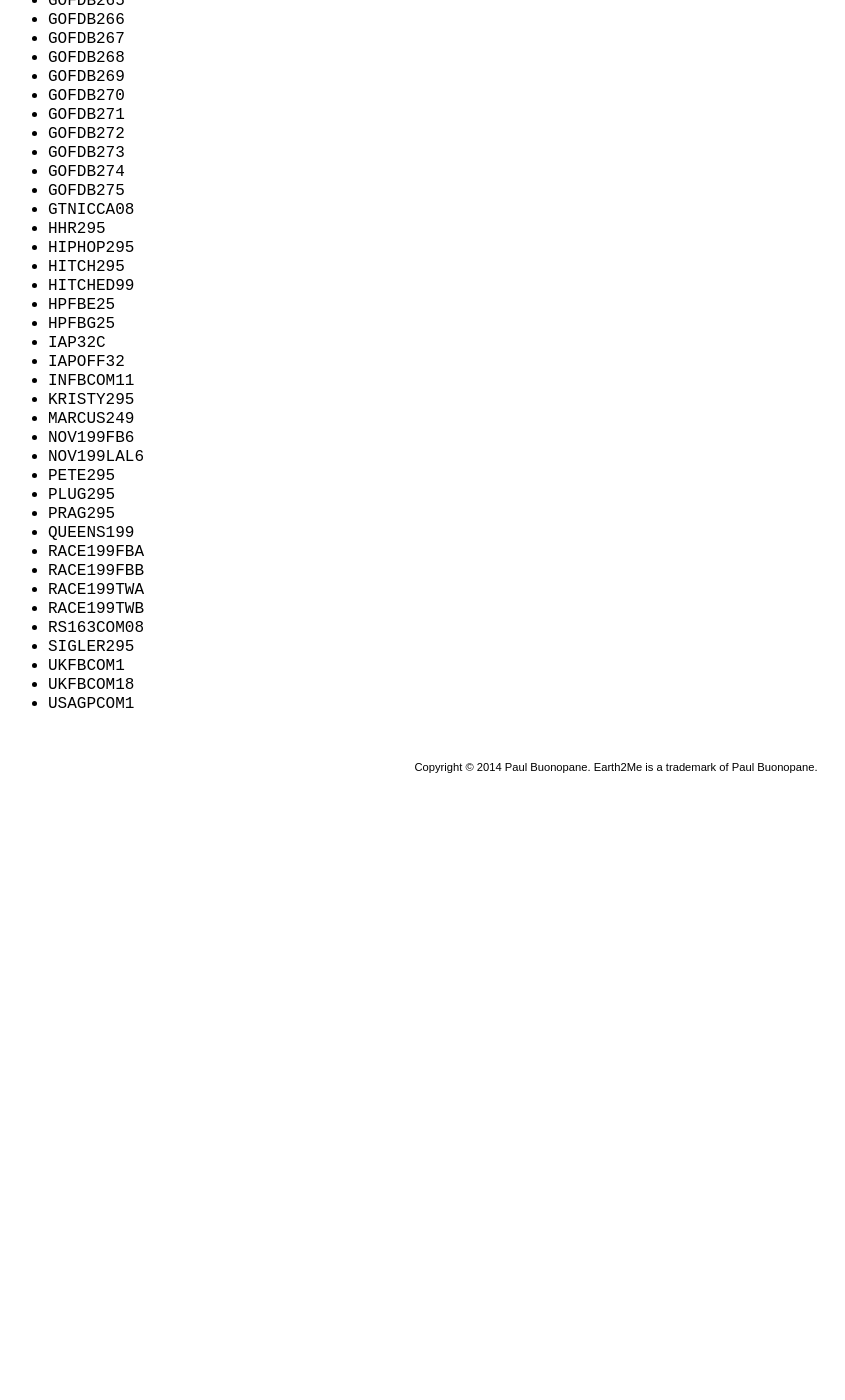
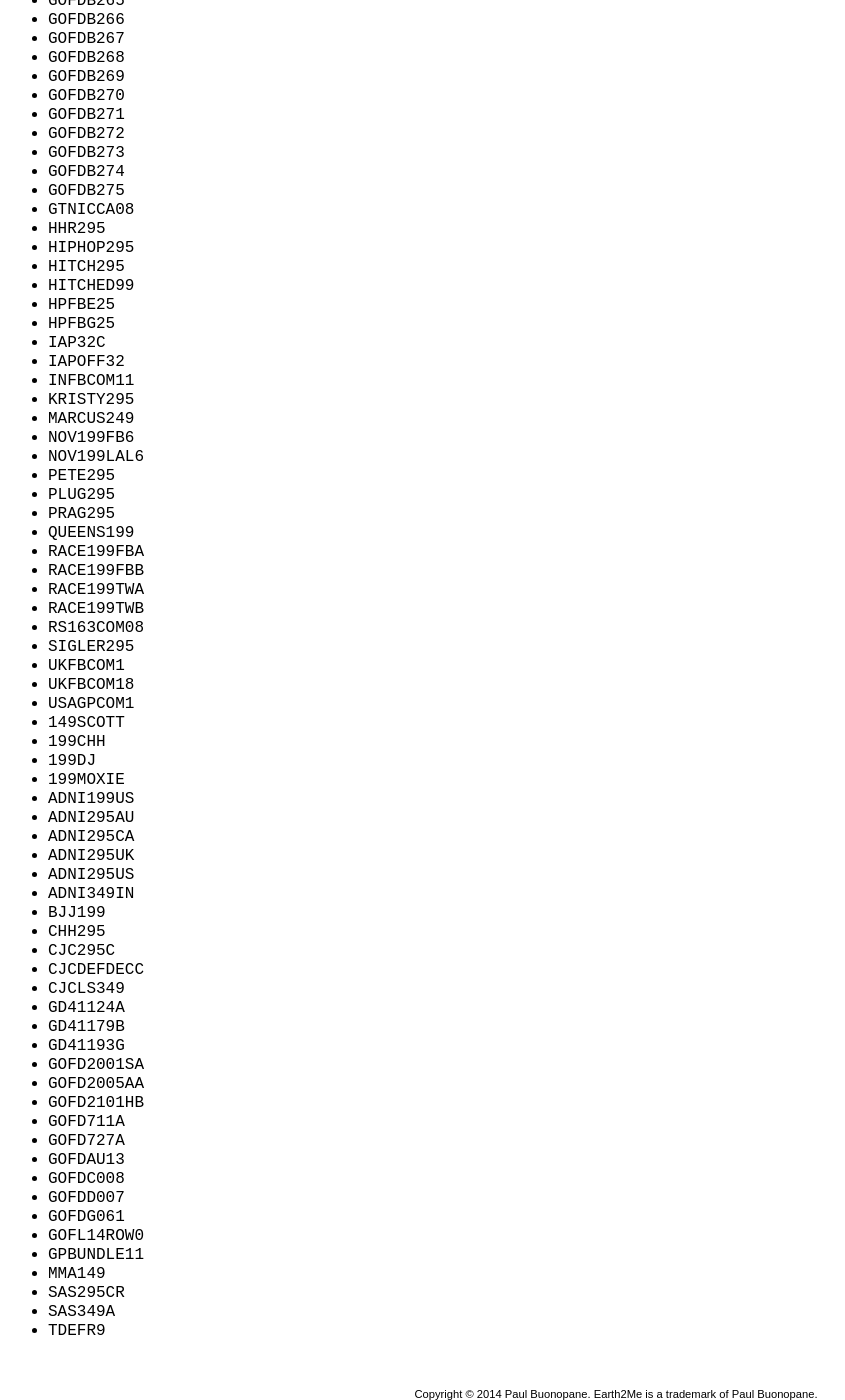
Before and after one commit to Earth2Me/Domains, a Jekyll site: the page built from godaddy-codes/all.md, in a window 1280 px wide and 1400 px high, scrolled down 26921 px. Shown: the whole window, without its empty margins (24-869 px from the left). Built offline with Jekyll 4.4.1, drawn with Linux system fonts in a browser that asks for light colours; comment, search, counter and statistics services are not loaded; before the commit the page ends 27694 px from its top, so only the background shows below that.

Commit message:
Added new dead codes from namepros.com

```diff
--- a/_data/godaddydead.yml
+++ b/_data/godaddydead.yml
@@ -752,3 +752,36 @@
 - UKFBCOM1
 - UKFBCOM18
 - USAGPCOM1
+- 149SCOTT
+- 199CHH
+- 199DJ
+- 199MOXIE
+- ADNI199US
+- ADNI295AU
+- ADNI295CA
+- ADNI295UK
+- ADNI295US
+- ADNI349IN
+- BJJ199
+- CHH295
+- CJC295C
+- CJCDEFDECC
+- CJCLS349
+- GD41124A
+- GD41179B
+- GD41193G
+- GOFD2001SA
+- GOFD2005AA
+- GOFD2101HB
+- GOFD711A
+- GOFD727A
+- GOFDAU13
+- GOFDC008
+- GOFDD007
+- GOFDG061
+- GOFL14ROW0
+- GPBUNDLE11
+- MMA149
+- SAS295CR
+- SAS349A
+- TDEFR9
```
